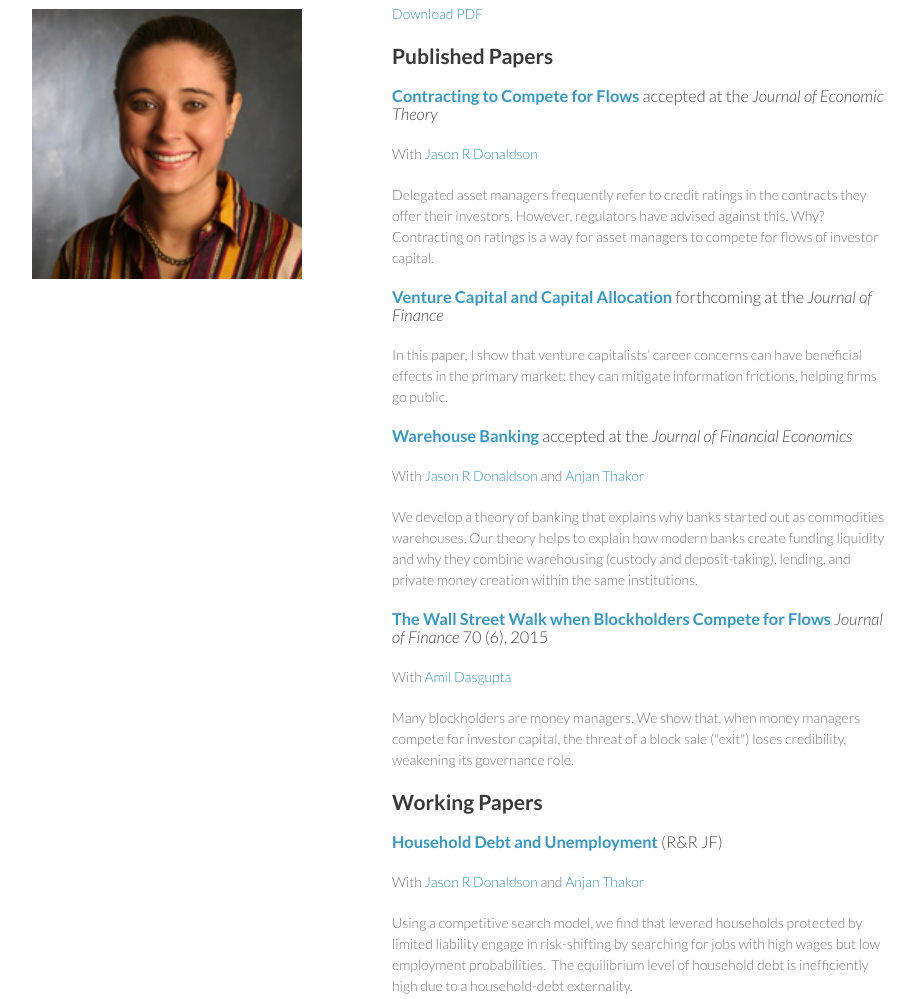
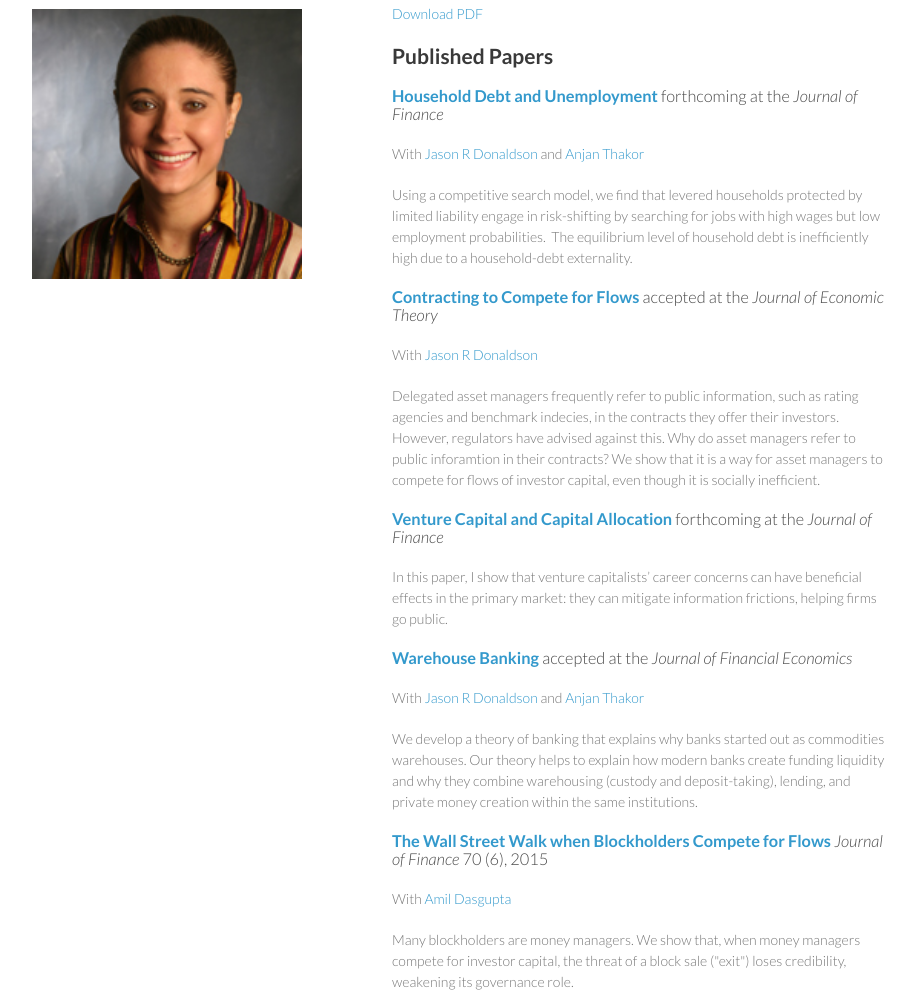
Before and after one commit to giorgiap/giorgiap.github.io, a plain HTML site: page index.html in a window 1280 px wide. Shown: the part 203-1202 px from the top of the page, without its empty margins (178-1093 px from the left). Drawn offline with Linux system fonts and the light colour scheme.

Commit message:
Updated stuff

```diff
--- a/index.html
+++ b/index.html
@@ -23,11 +23,18 @@
 
 			<h2>Published Papers</h2>
 
+			<h3><a href="/vari/LaborMarket.pdf"><b>Household Debt and Unemployment </b></a><span style="font-weight:normal;"> forthcoming at the <i> Journal of Finance</i></span></h3>
+
+			<p>With <a href="http://jrdonaldson.com/">Jason R Donaldson</a> and <a href="http://apps.olin.wustl.edu/faculty/thakor/">Anjan Thakor</a></p>
+
+				<p>Using a competitive search model, we find that levered households protected by limited liability engage in risk-shifting by searching for jobs with high wages but low employment probabilities.  The equilibrium level of household debt is inefficiently high due to a household-debt externality.</a></p>
+
+
 			<h3><a href="/vari/Investment-Mandates.pdf"><b>Contracting to Compete for Flows </b></a><span style="font-weight:normal;">accepted at the <i> Journal of Economic Theory</i></span></h3>
 
 				<p>With <a href="http://jrdonaldson.com/">Jason R Donaldson</a></p>
 
-				<p>Delegated asset managers frequently refer to credit ratings in the contracts they offer their investors. However, regulators have advised against this. Why? Contracting on ratings is a way for asset managers to compete for flows of investor capital.</a></p>
+				<p>Delegated asset managers frequently refer to public information, such as rating agencies and benchmark indecies, in the contracts they offer their investors. However, regulators have advised against this. Why do asset managers refer to public inforamtion in their contracts? We show that it is a way for asset managers to compete for flows of investor capital, even though it is socially inefficient. </a></p>
 
 			<h3><a href="/vari/VentureCapital.pdf"><b>Venture Capital and Capital Allocation</b></a> </a><span style="font-weight:normal;"> forthcoming at the <i> Journal of Finance</i></span></h3>
 
@@ -52,10 +59,6 @@
 
 
 
-			<h3><a href="/vari/LaborMarket.pdf"><b>Household Debt and Unemployment </b></a><span style="font-weight:normal;">(R&amp;R JF)</span></h3>
-			<p>With <a href="http://jrdonaldson.com/">Jason R Donaldson</a> and <a href="http://apps.olin.wustl.edu/faculty/thakor/">Anjan Thakor</a></p>
-
-				<p>Using a competitive search model, we find that levered households protected by limited liability engage in risk-shifting by searching for jobs with high wages but low employment probabilities.  The equilibrium level of household debt is inefficiently high due to a household-debt externality.</a></p>
 
 
 
```
Also changed, not shown: 2 other files.
